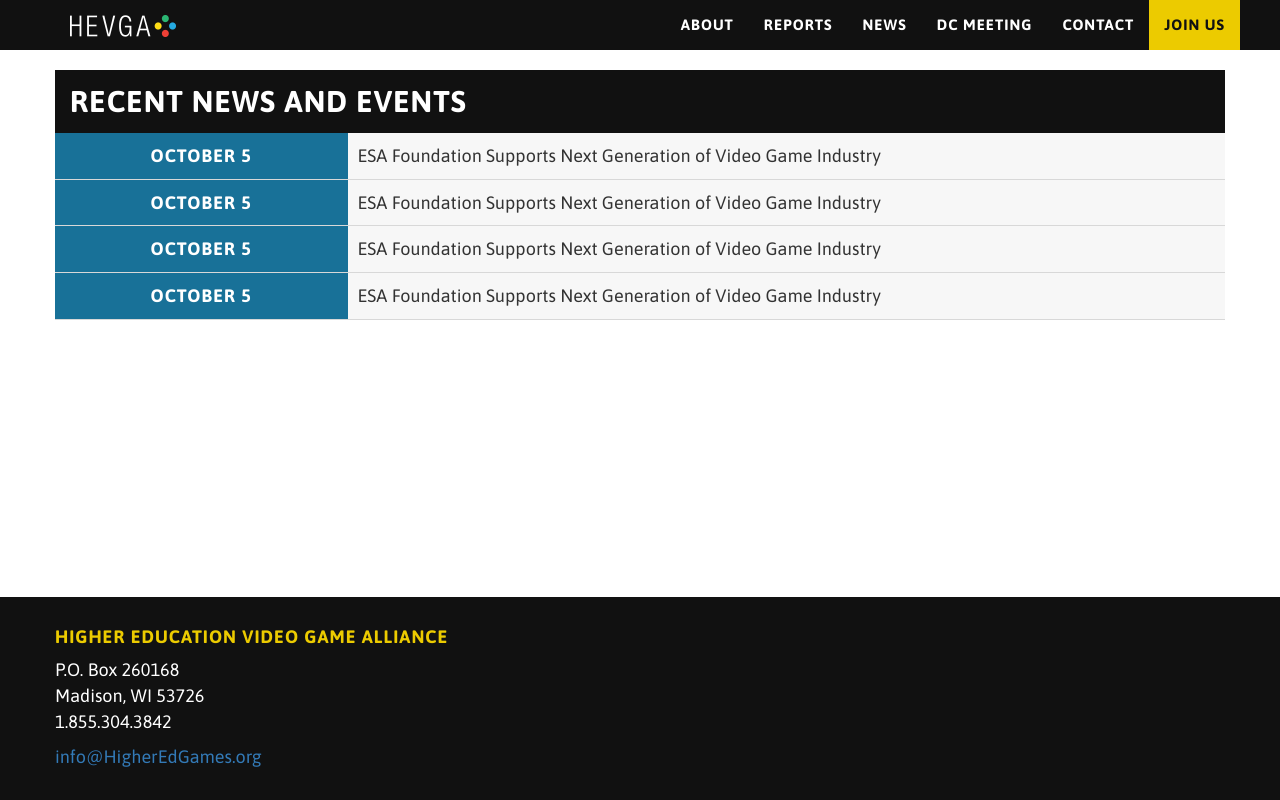
After one commit to jsruesch/hevga2, a PHP site: page /news.php in a window 1280 px wide. The commit adds this page. Run offline with PHP 8.4, Linux system fonts and the light colour scheme; some libraries are stand-ins or nearby versions.

Commit message:
Set up sticky footer

```diff
--- a/footer.php
+++ b/footer.php
@@ -1,7 +1,7 @@
 <!--
   BEGIN: Footer
 -->
-  <div class="container-fluid bg-black mar20-top">
+  <div class="container-fluid bg-black sticky-footer">
     <div class="container pad30-top pad30-bot">
       <div class="footer">
         <div class="col-sm-6">
--- a/header.php
+++ b/header.php
@@ -31,7 +31,7 @@
             <span class="icon-bar"></span>
             <span class="icon-bar"></span>
           </button>
-          <a class="navbar-brand" href="#"><img src="img/nav-logo.png"/></a>
+          <a class="navbar-brand" href="index.php"><img src="img/nav-logo.png"/></a>
         </div>
 
         <!-- Collect the nav links, forms, and other content for toggling -->
@@ -39,7 +39,7 @@
           <ul class="nav navbar-nav navbar-right">
             <li><a href="#">About</a></li>
             <li><a href="#">Reports</a></li>
-            <li><a href="#">News</a></li>
+            <li><a href="news.php">News</a></li>
             <li><a href="#">DC Meeting</a></li>
             <li><a href="#">Contact</a></li>
             <li class="bg-yellow"><a href="#"><span  class="text-black">Join Us</span></a></li>
--- /dev/null
+++ b/news.php
@@ -0,0 +1,40 @@
+<?php include('header.php') ?>
+
+<!--
+  BEGIN: Main Content
+-->
+  <div class="container-fluid mc">
+    <div class="container">
+      <!-- News -->
+      <div class="row">
+        <div class="row pad15 bg-black">
+          <h2 class="text-white">Recent News and Events</h2>
+        </div>
+        <div class="row bg-lgrey">
+          <div class="row">
+            <table class="col-sm-12">
+              <tr>
+                <td class="col-sm-3 pad10 bg-dblue"><h4 class="text-center text-white">October 5</h4></td>
+                <td class="col-sm-9 pad10 bg-lgrey"><p>ESA Foundation Supports Next Generation of Video Game Industry</p></td>
+              </tr>
+              <tr>
+                <td class="col-sm-3 pad10 bg-dblue"><h4 class="text-center text-white">October 5</h4></td>
+                <td class="col-sm-9 pad10 bg-lgrey"><p>ESA Foundation Supports Next Generation of Video Game Industry</p></td>
+              </tr>
+              <tr>
+                <td class="col-sm-3 pad10 bg-dblue"><h4 class="text-center text-white">October 5</h4></td>
+                <td class="col-sm-9 pad10 bg-lgrey"><p>ESA Foundation Supports Next Generation of Video Game Industry</p></td>
+              </tr>
+              <tr>
+                <td class="col-sm-3 pad10 bg-dblue"><h4 class="text-center text-white">October 5</h4></td>
+                <td class="col-sm-9 pad10 bg-lgrey"><p>ESA Foundation Supports Next Generation of Video Game Industry</p></td>
+              </tr>
+            </table>
+          </div>
+        </div>
+      </div><!-- /News -->
+    </div>
+  </div>
+<!-- END: Main Content -->
+
+<?php include('footer.php') ?>
--- a/stylesheets/style.scss
+++ b/stylesheets/style.scss
@@ -24,8 +24,16 @@
             box-sizing: border-box;
     }
 
-html{ overflow: scroll; }
-body{ font-family: 'Asap', sans-serif; }
+html{
+  overflow: scroll;
+  min-height: 100%;
+  position: relative;
+}
+
+body{
+  font-family: 'Asap', sans-serif;
+  margin-bottom: 240px !important; /* Offset sticky footer */
+}
 
 a{
     font-family: 'Asap', sans-serif; font-size: 18px;
@@ -68,6 +76,7 @@ table tr{ border-bottom: 1px solid $dgrey; }
 .clear{ clear: both; }
 .left{ float:left; }
 .right{ float:right; }
+.mc{ margin-top: 70px; } /* Main Content margin to clear nav */
 
 /* END: Utility Classes */
 
@@ -86,6 +95,8 @@ table tr{ border-bottom: 1px solid $dgrey; }
   font-weight: 700;
   letter-spacing: 1px;
 }
+
+.navbar-nav>li:hover { @include transition; background: $red; }
 
  /* END: Navigation */
 
@@ -107,8 +118,10 @@ table tr{ border-bottom: 1px solid $dgrey; }
  * =========================================
  */
 
-.footer{
-
+.sticky-footer{
+  width: 100%;
+  position: absolute;
+  bottom: 0px;
 }
 
 /* END: Footer */
```
Also changed, not shown: stylesheets/style.css (+22 -2 lines), stylesheets/style.min.css, 1 other file.
